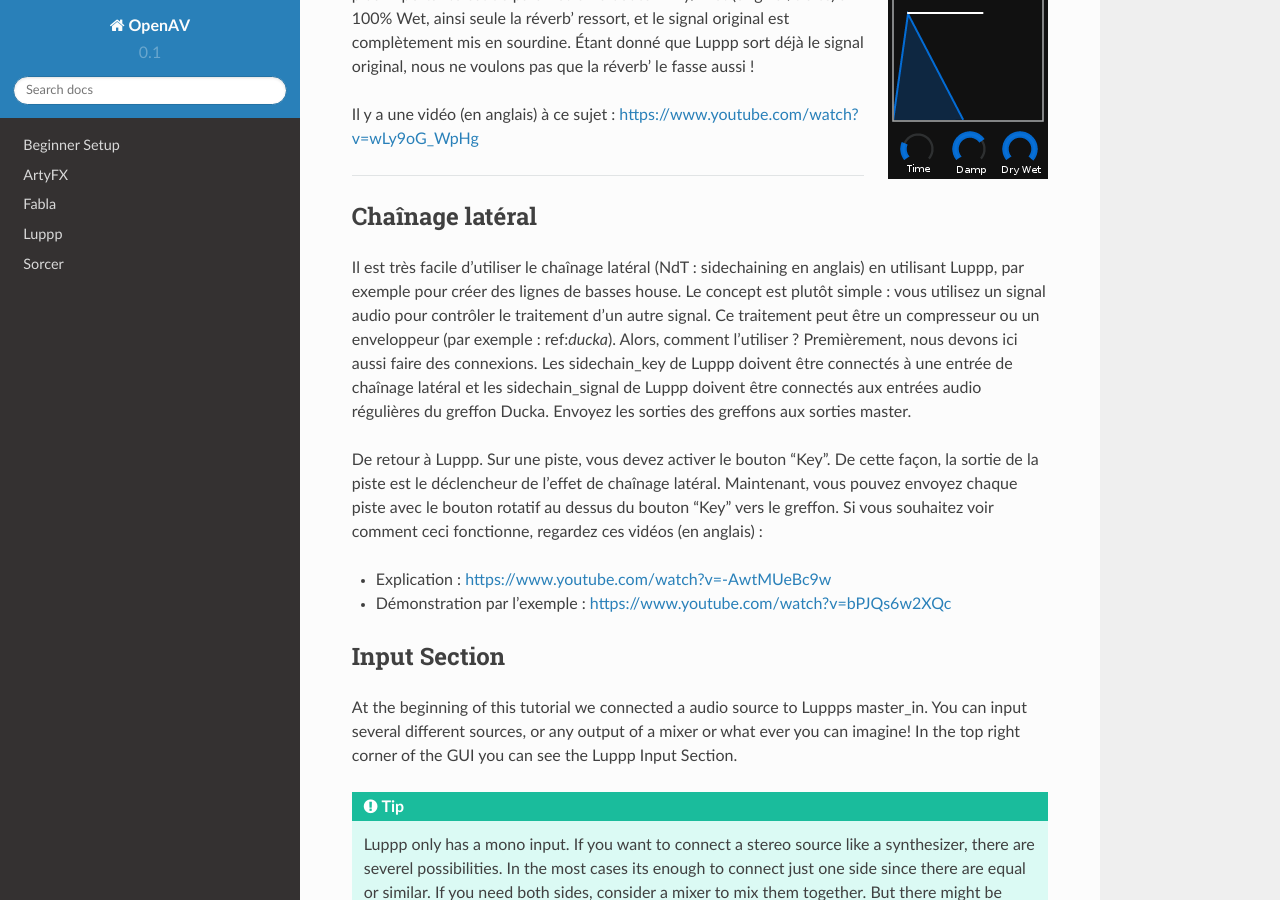
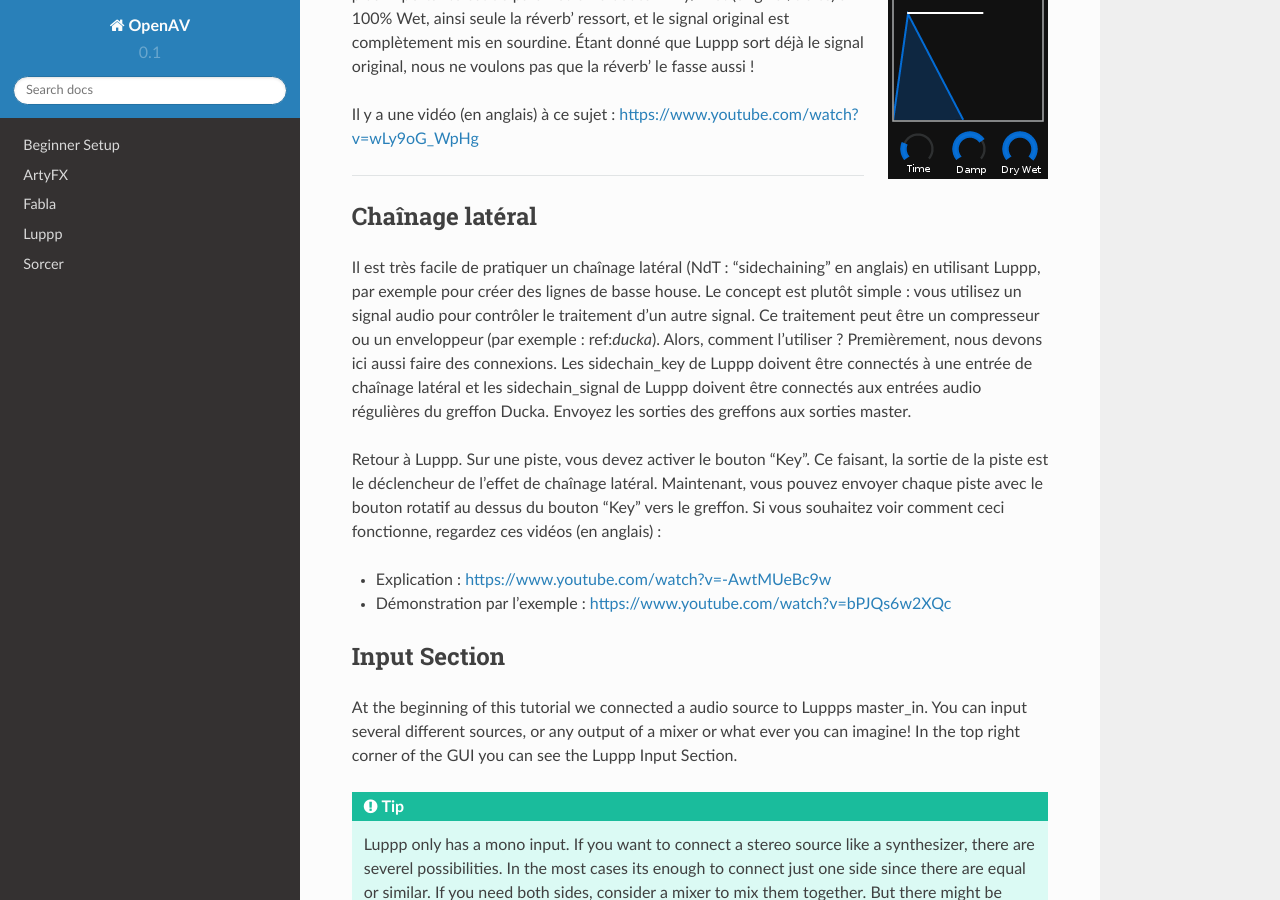
Before and after one commit to openAVproductions/openAV-manual, a Sphinx documentation site: the page built from source/fr-luppp.rst, in a window 1280 px wide and 900 px high, scrolled down 4187 px. Built offline with Sphinx 7.4.7 and the Read the Docs theme 2.0.0, drawn with Linux system fonts in a browser that asks for light colours.

Commit message:
Update fr-luppp.rst

```diff
--- a/source/fr-luppp.rst
+++ b/source/fr-luppp.rst
@@ -112,15 +112,15 @@
 Chaînage latéral
 ================
 
-Il est très facile d'utiliser le chaînage latéral (NdT : sidechaining en anglais) en utilisant Luppp, par exemple
-pour créer des lignes de basses house. Le concept est plutôt simple : vous utilisez un signal audio pour
+Il est très facile de pratiquer un chaînage latéral (NdT : "sidechaining" en anglais) en utilisant Luppp, par exemple
+pour créer des lignes de basse house. Le concept est plutôt simple : vous utilisez un signal audio pour
 contrôler le traitement d'un autre signal. Ce traitement peut être un compresseur ou un enveloppeur (par
 exemple : ref:`ducka`). Alors, comment l'utiliser ? Premièrement, nous devons ici aussi faire des connexions.
 Les sidechain_key de Luppp doivent être connectés à une entrée de chaînage latéral et les sidechain_signal de Luppp doivent
 être connectés aux entrées audio régulières du greffon Ducka. Envoyez les sorties des greffons aux sorties master.
 
-De retour à Luppp. Sur une piste, vous devez activer le bouton "Key". De cette façon, la sortie
-de la piste est le déclencheur de l'effet de chaînage latéral. Maintenant, vous pouvez envoyez
+Retour à Luppp. Sur une piste, vous devez activer le bouton "Key". Ce faisant, la sortie
+de la piste est le déclencheur de l'effet de chaînage latéral. Maintenant, vous pouvez envoyer
 chaque piste avec le bouton rotatif au dessus du bouton "Key" vers le greffon. Si vous souhaitez
 voir comment ceci fonctionne, regardez ces vidéos (en anglais) :
 
```
